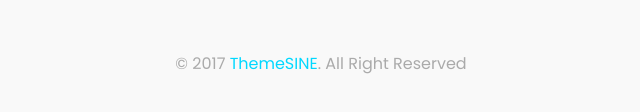
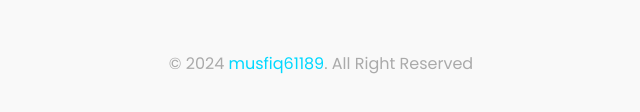
Before and after one commit to musfiq61189/Tour-1, a plain HTML site: page index.html in a window 1280 px wide. Shown: the part 8846-8958 px from the top of the page, 319-959 px from the left. Drawn offline with nearby package versions, Linux system fonts and the light colour scheme.

Commit message:
2nd commit

```diff
--- a/index.html
+++ b/index.html
@@ -1550,7 +1550,7 @@
 		                <li><a href="#" target="_blank" class="foot-icon-bg-2"><i class="fa fa-twitter"></i></a></li>
 		                <li><a href="#" target="_blank" class="foot-icon-bg-3"><i class="fa fa-instagram"></i></a></li>
 		        	</ul>
-		        	<p>&copy; 2017 <a href="https://www.themesine.com">ThemeSINE</a>. All Right Reserved</p>
+		        	<p>&copy; 2024 <a href="https://www.facebook.com/talha.rejuanrafi">musfiq61189</a>. All Right Reserved</p>
 
 		        </div><!--/.foot-icons-->
 				<div id="scroll-Top">
```
